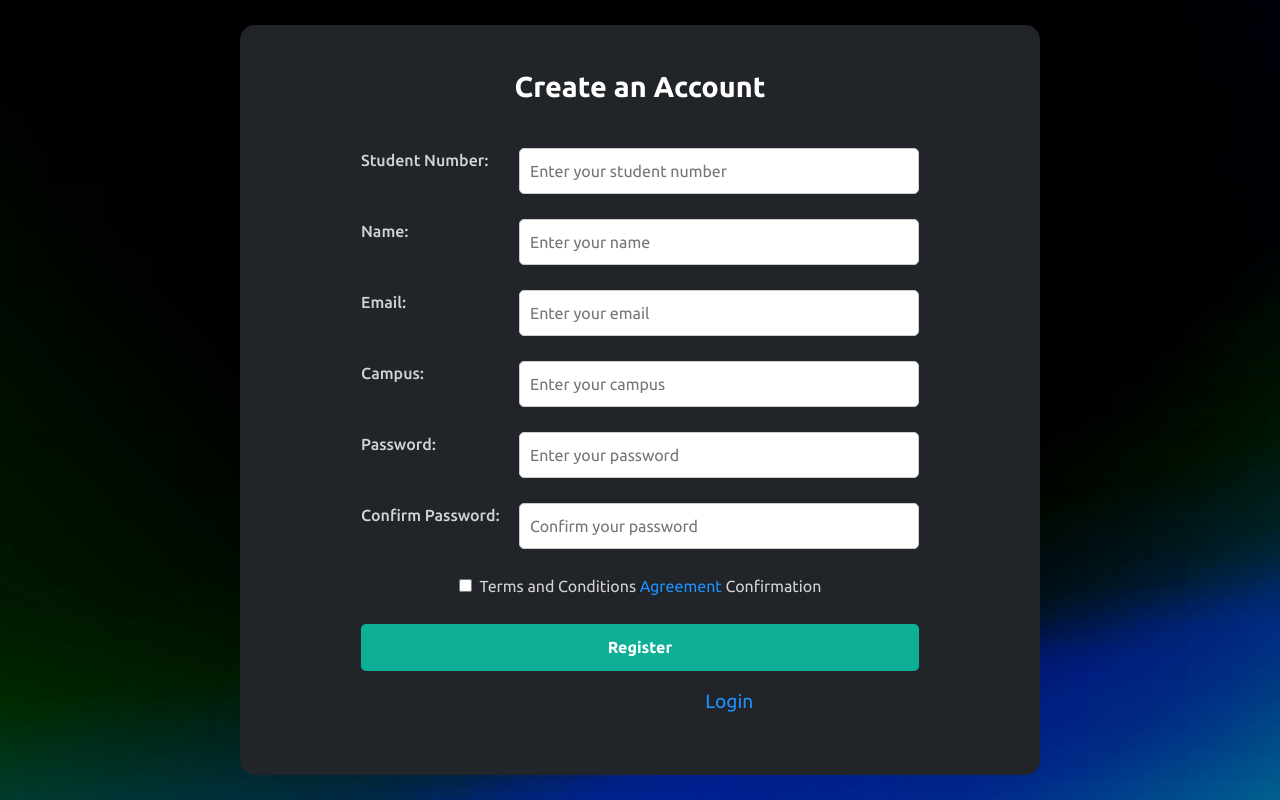
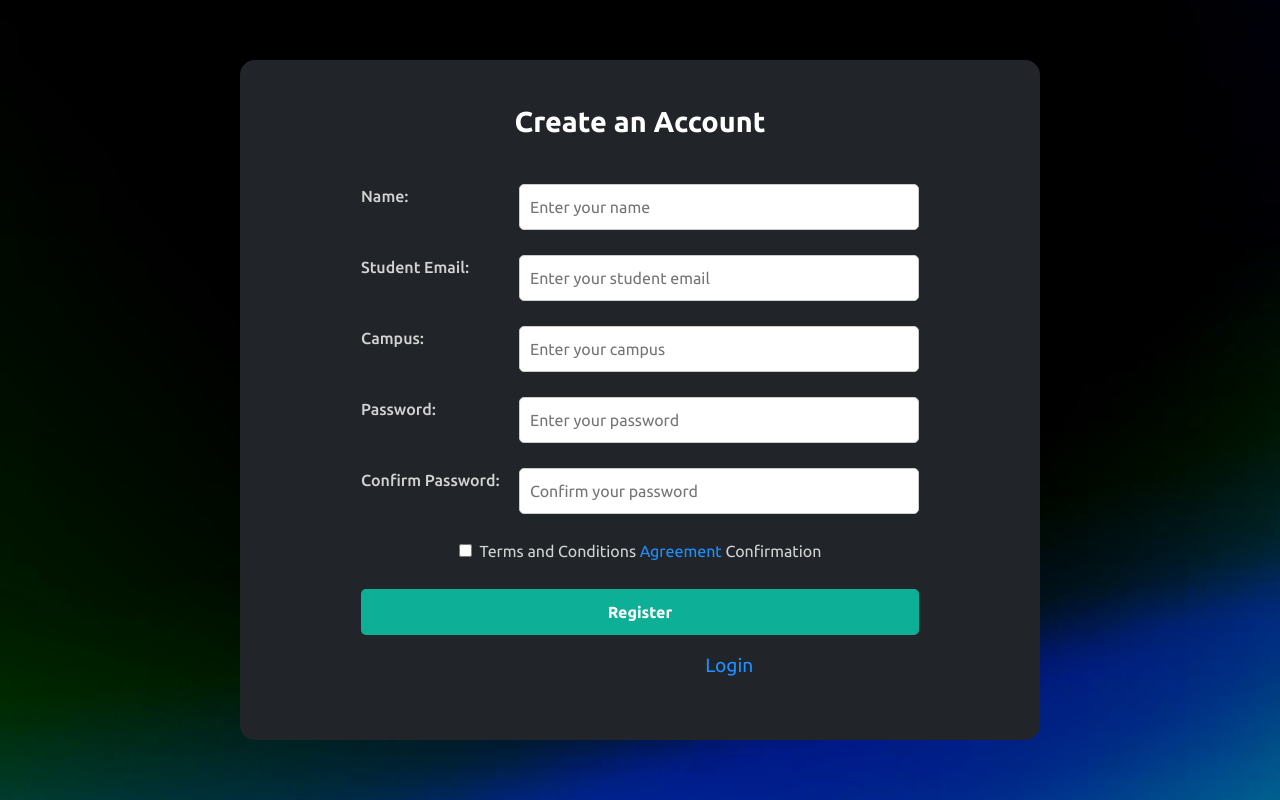
Before and after one commit to awsactivators/student-shelf-app, a React (Vite) app in the folder frond-end/: page /register in a window 1280 px wide. Built offline with nearby package versions, Linux system fonts and the light colour scheme.

Commit message:
removed student number field, modified email and password to handle error

```diff
--- a/frond-end/src/pages/RegisterPage.jsx
+++ b/frond-end/src/pages/RegisterPage.jsx
@@ -1,11 +1,49 @@
-import React from "react";
+import React, {useState} from "react";
 import "./../styles/RegisterPage.css";
 
 function RegisterPage() {
+  const [email, setEmail] = useState("");
+  const [emailError, setEmailError] = useState("");
+  const [password, setPassword] = useState("");
+  const [confirmPassword, setConfirmPassword] = useState("");
+  const [passwordError, setPasswordError] = useState("");
+  const [passwordStrengthError, setPasswordStrengthError] = useState("");
+
+
   const handleRegister = (e) => {
-      e.preventDefault();
-      console.log("Account registered successfully!");
-      // logic to handle registration here
+    e.preventDefault();
+
+    // Validate the email format
+    const emailRegex = /^[nN]\d{8}@humber\.ca$/;
+    if (!emailRegex.test(email)) {
+      setEmailError("Input your Humber student email!");
+      return;
+    } else {
+      setEmailError("");
+    }
+
+    // Validate password strength
+    const passwordRegex = /^(?=.*[a-z])(?=.*[A-Z])(?=.*\d)(?=.*[@$!%*?&-_])[A-Za-z\d@$!%*?&-_]{8,}$/;
+    if (!passwordRegex.test(password)) {
+      setPasswordStrengthError(
+        "Password must be at least 8 characters long and include a capital letter, a small letter, a number, and a special character."
+      );
+      return;
+    } else {
+      setPasswordStrengthError("");
+    }
+
+    // Validate password match
+    if (password !== confirmPassword) {
+      setPasswordError("Passwords do not match.");
+      return;
+    } else {
+      setPasswordError("");
+    }
+
+    setEmailError("");
+    console.log("Account registered successfully!");
+    // Logic to handle registration here
   };
 
   return (
@@ -14,20 +52,6 @@ function RegisterPage() {
         <div class="custom-card-body">
           <h2 class="custom-title text-center mb-4">Create an Account</h2>
           <form onSubmit={handleRegister}>
-            {/* Student Number Input */}
-            <div class="custom-form-group mb-3">
-              <label htmlFor="studentNumber" class="custom-label">
-                Student Number:
-              </label>
-              <input
-                type="text"
-                class="custom-input"
-                id="studentNumber"
-                placeholder="Enter your student number"
-                required
-              />
-            </div>
-
             {/* Name Input */}
             <div class="custom-form-group mb-3">
               <label htmlFor="name" class="custom-label">
@@ -45,15 +69,18 @@ function RegisterPage() {
             {/* Email Input */}
             <div class="custom-form-group mb-3">
               <label htmlFor="email" class="custom-label">
-                Email:
+                Student Email:
               </label>
               <input
                 type="email"
                 class="custom-input"
                 id="email"
-                placeholder="Enter your email"
+                placeholder="Enter your student email"
+                value={email}
+                onChange={(e) => setEmail(e.target.value)}
                 required
               />
+              {emailError && <small className="text-danger">{emailError}</small>}
             </div>
 
             {/* Campus Input */}
@@ -80,8 +107,13 @@ function RegisterPage() {
                 class="custom-input"
                 id="password"
                 placeholder="Enter your password"
+                value={password}
+                onChange={(e) => setPassword(e.target.value)}
                 required
               />
+              {passwordStrengthError && (
+                <small className="text-danger">{passwordStrengthError}</small>
+              )}
             </div>
 
             {/* Confirm Password Input */}
@@ -94,8 +126,11 @@ function RegisterPage() {
                 class="custom-input"
                 id="confirmPassword"
                 placeholder="Confirm your password"
+                value={confirmPassword}
+                onChange={(e) => setConfirmPassword(e.target.value)}
                 required
               />
+              {passwordError && <small className="text-danger">{passwordError}</small>}
             </div>
 
             {/* Terms & Conditions */}
```
